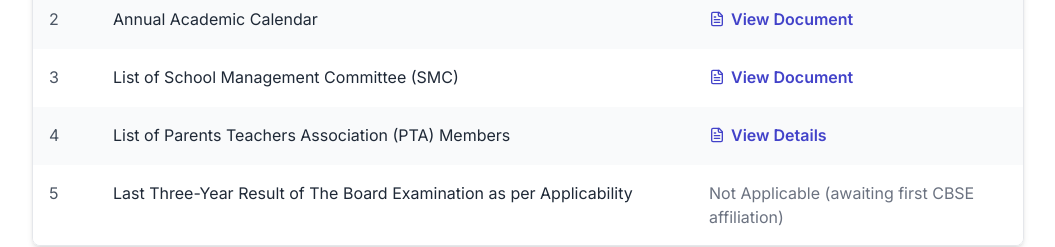
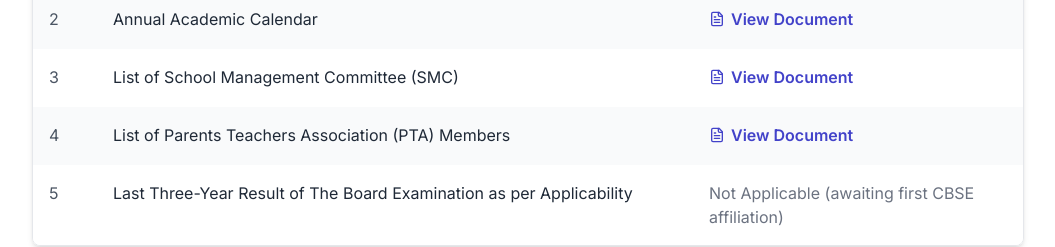
Before and after one commit to Agents-Clan-Venture/ST.-MICHEL-S-ENGLISH-SCHOOL, a React (Vite) app: page /mandatory-public-disclosure in a window 1280 px wide. Shown: the part 2580-2827 px from the top of the page, without its empty margins (112-1167 px from the left). Built offline with nearby package versions, Linux system fonts and the light colour scheme; a web font is replaced by a local one.

Commit message:
Disclosure: link PTA members list PDF

```diff
--- a/src/pages/MandatoryDisclosurePage.tsx
+++ b/src/pages/MandatoryDisclosurePage.tsx
@@ -85,7 +85,7 @@ const academics: Row[] = [
   },
   {
     info: "List of Parents Teachers Association (PTA) Members",
-    link: "/pta",
+    doc: "/disclosure/pta-members-list.pdf",
   },
   {
     info: "Last Three-Year Result of The Board Examination as per Applicability",
```
Also changed, not shown: 1 other file (tests, documents, lock files or other folders).
